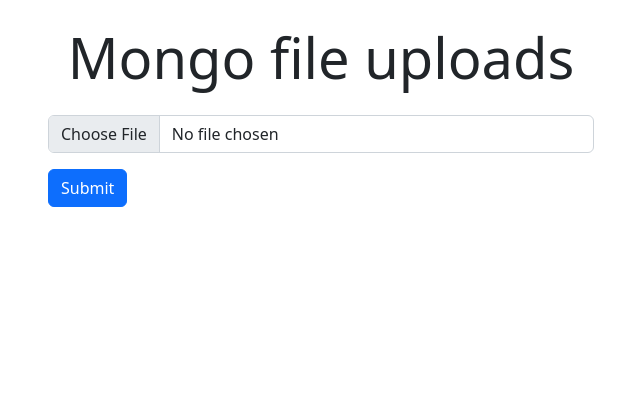
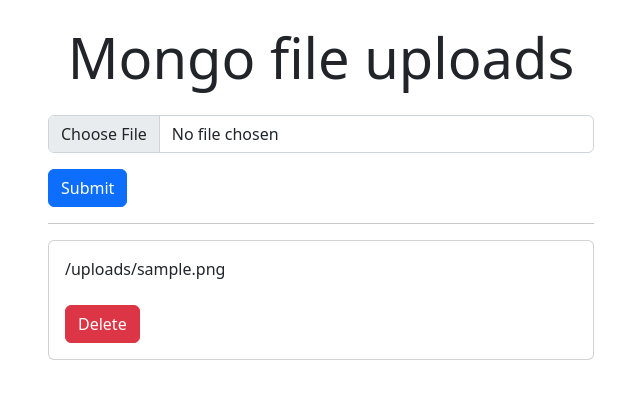
Before and after one commit to programmerahul/UploadImages, a Node project: template views/index.ejs in a window 1280 px wide. Shown: the top 399 px of the page, without its empty margins (319-959 px from the left). Run offline with Node 20 templates, Linux system fonts and the light colour scheme; the template is opened without the code that fills it: most values are stand-ins (such as "Sample title", 1, 10 or a date in 2020); some libraries are stand-ins or nearby versions.

Commit message:
delete and get image route added

```diff
--- a/app.js
+++ b/app.js
@@ -7,6 +7,7 @@ const { GridFsStorage } = require("multer-gridfs-storage");
 const Grid = require("gridfs-stream");
 const methodOverride = require("method-override");
 const bodyparser = require("body-parser");
+
 const app = express();
 
 //middleware
@@ -19,13 +20,22 @@ const mongoUri = "mongodb://localhost:27017";
 //create mongo connection
 const conn = mongoose.createConnection(mongoUri);
 //init gridfs stream
-let gfs;
+// let gfs;
+// conn.once("open", () => {
+//   //initialize stream
+//   gfs = Grid(conn.db, mongoose.mongo);
+//   gfs.collection("uploads");
+// });
+
+let gfs, gridfsBucket;
 conn.once("open", () => {
-  //initialize stream
+  gridfsBucket = new mongoose.mongo.GridFSBucket(conn.db, {
+    bucketName: "uploads",
+  });
+
   gfs = Grid(conn.db, mongoose.mongo);
   gfs.collection("uploads");
 });
-
 //create storage engine
 const storage = new GridFsStorage({
   url: mongoUri,
@@ -50,14 +60,30 @@ const upload = multer({ storage });
 //@route GET /
 //@desc Loads form
 app.get("/", (req, res) => {
-  //res.render("index");
-  res.redirect("/");
+  gfs.files.find().toArray((err, files) => {
+    //check if files
+    if (!files || files.length === 0) {
+      res.render("index", { files: false });
+    } else {
+      files.map((file) => {
+        if (
+          file.contentType === "image/jpeg" ||
+          file.contentType === "image/png"
+        ) {
+          file.isImage = true;
+        } else {
+          file.isImage = false;
+        }
+      });
+      res.render("index", { files: files });
+    }
+  });
 });
 
 //@route POST /upload
 //@desc uploads file to db
 app.post("/upload", upload.single("file"), (req, res) => {
-  res.json({ file: req.file });
+  res.redirect("/").json({ file: req.file });
 });
 
 //@route GET /files
@@ -76,7 +102,7 @@ app.get("/files", (req, res) => {
 });
 
 //@route GET /files/:filename
-//desc display all files in json
+//desc display single file
 app.get("/files/:filename", (req, res) => {
   gfs.files.findOne({ filename: req.params.filename }, (err, file) => {
     //check if files
@@ -90,5 +116,45 @@ app.get("/files/:filename", (req, res) => {
   });
 });
 
+//@route GET /image/:filename
+//desc display image
+
+app.get("/image/:filename", (req, res) => {
+  gfs.files.findOne({ filename: req.params.filename }, (err, file) => {
+    //check if files
+    if (!file || file.length === 0) {
+      res.status(404).json({
+        err: "No file exists",
+      });
+    }
+    //check if image
+    // if (file.contentType === "image/jpeg" || file.contentType === "img/png") {
+    //   //read output to browser
+    //   const readstream = gfs.createReadStream(file.filename);
+    //   readstream.pipe(res);
+    // } else {
+    //   res.status(404).json({
+    //     err: "not an image",
+    //   });
+    // }
+    if (file.contentType === "image/jpeg" || file.contentType === "image/png") {
+      const readStream = gridfsBucket.openDownloadStream(file._id);
+      readStream.pipe(res);
+    }
+  });
+});
+
+//@route DELETE /files/:id
+//@desc Delete file
+app.delete("/files/:filename", async (req, res) => {
+  const file = await gfs.files.findOne({ filename: req.params.filename });
+  const gsfb = new mongoose.mongo.GridFSBucket(conn.db, {
+    bucketName: "uploads",
+  });
+  gsfb.delete(file._id, function (err, gridStore) {
+    if (err) return res.status(400);
+    res.redirect("/");
+  });
+});
 const port = 5000;
 app.listen(port, () => console.log(`listening on port ${port}`));
--- a/views/index.ejs
+++ b/views/index.ejs
@@ -12,6 +12,11 @@
       integrity="sha384-gH2yIJqKdNHPEq0n4Mqa/HGKIhSkIHeL5AyhkYV8i59U5AR6csBvApHHNl/vI1Bx"
       crossorigin="anonymous"
     />
+    <style>
+      img {
+        width: 100%;
+      }
+    </style>
   </head>
   <body>
     <div class="container">
@@ -33,6 +38,22 @@
               class="btn btn-primary btn-block"
             />
           </form>
+          <hr />
+          <%if(files){%> <% files.forEach(function(file){ %>
+          <div class="card card-body mb-3">
+            <% if(file.isImage){%>
+            <img src="image/<%= file.filename %>" alt="" />
+            <% }else{%> <%= file.filename%> <% }%>
+            <form
+              method="POST"
+              action="/files/<%= file.filename%>?_method=DELETE"
+            >
+              <button class="btn btn-danger btn-block mt-4">Delete</button>
+            </form>
+          </div>
+          <%})%> <% }else {%>
+          <p>No files to show</p>
+          <% }%>
         </div>
       </div>
     </div>
```
